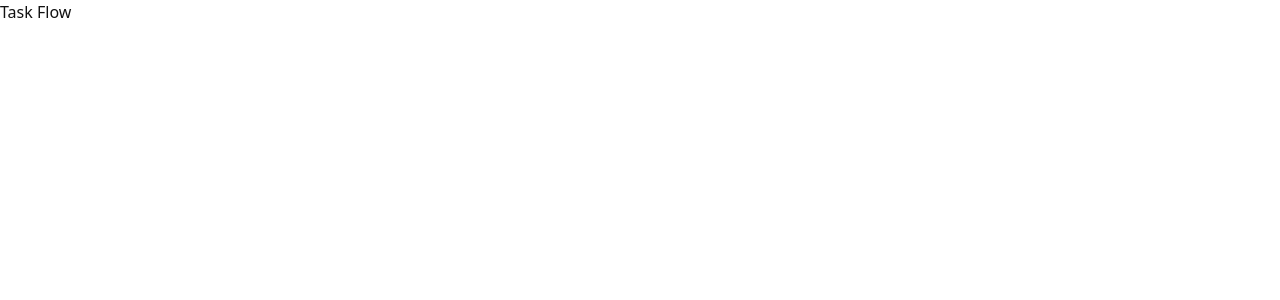
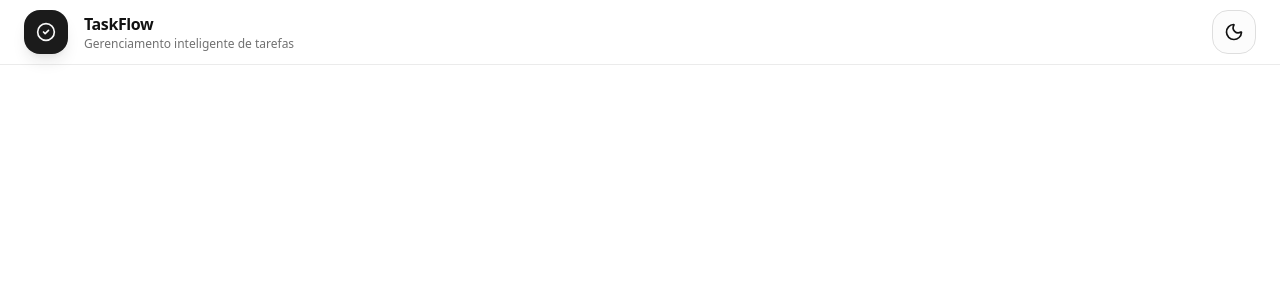
Before and after one commit to Matheus1415/taskflow, a React (Vite) app in the folder client/: page / in a window 1280 px wide. Shown: the top 300 px of the page. Built offline with nearby package versions, Linux system fonts and the light colour scheme.

Commit message:
feat: create layout default

```diff
--- /dev/null
+++ b/client/src/layout/index.tsx
@@ -0,0 +1,91 @@
+"use client";
+
+import { useEffect, useState } from "react";
+import { Moon, SunMedium, CheckCircle2 } from "lucide-react";
+
+export default function LayoutDefault({
+  children,
+}: {
+  children: React.ReactNode;
+}) {
+  const [theme, setTheme] = useState<"light" | "dark">("light");
+
+  useEffect(() => {
+    const savedTheme = localStorage.getItem("theme") as
+      | "light"
+      | "dark"
+      | null;
+
+    const systemPrefersDark = window.matchMedia(
+      "(prefers-color-scheme: dark)"
+    ).matches;
+
+    const currentTheme = savedTheme || (systemPrefersDark ? "dark" : "light");
+
+    setTheme(currentTheme);
+
+    document.documentElement.classList.toggle(
+      "dark",
+      currentTheme === "dark"
+    );
+  }, []);
+
+  const toggleTheme = () => {
+    const nextTheme = theme === "light" ? "dark" : "light";
+
+    setTheme(nextTheme);
+
+    localStorage.setItem("theme", nextTheme);
+
+    document.documentElement.classList.toggle(
+      "dark",
+      nextTheme === "dark"
+    );
+  };
+
+  return (
+    <div className="min-h-screen bg-background text-foreground transition-colors duration-300">
+      <div className="absolute inset-0 -z-10 overflow-hidden">
+        <div className="absolute left-0 top-0 h-[500px] w-[500px] rounded-full bg-primary/5 blur-3xl" />
+        <div className="absolute bottom-0 right-0 h-[400px] w-[400px] rounded-full bg-primary/5 blur-3xl" />
+      </div>
+
+      <header className="sticky top-0 z-50 border-b border-border/60 bg-background/80 backdrop-blur-xl">
+        <div className="mx-auto flex h-16 max-w-7xl items-center justify-between px-6">
+          <div className="flex items-center gap-4">
+            <div className="flex h-11 w-11 items-center justify-center rounded-2xl bg-primary text-primary-foreground shadow-lg shadow-primary/10">
+              <CheckCircle2 className="h-5 w-5" />
+            </div>
+
+            <div className="flex flex-col">
+              <h1 className="text-base font-semibold tracking-tight">
+                TaskFlow
+              </h1>
+
+              <span className="text-xs text-muted-foreground">
+                Gerenciamento inteligente de tarefas
+              </span>
+            </div>
+          </div>
+
+          <div className="flex items-center gap-3">
+            <button
+              onClick={toggleTheme}
+              className="flex h-11 w-11 items-center justify-center rounded-2xl border border-border bg-card/80 transition-all duration-200 hover:scale-[1.03] hover:bg-accent hover:text-accent-foreground cursor-pointer"
+            >
+              {theme === "light" ? (
+                <Moon className="h-5 w-5" />
+              ) : (
+                <SunMedium className="h-5 w-5" />
+              )}
+            </button>
+          </div>
+        </div>
+      </header>
+
+      <main className="mx-auto flex w-full max-w-7xl flex-1 flex-col px-6 py-8">
+        {children}
+      </main>
+    </div>
+  );
+}
--- a/client/src/routes/route.tsx
+++ b/client/src/routes/route.tsx
@@ -1,11 +1,13 @@
+import LayoutDefault from "@/layout";
 import { BrowserRouter, Routes, Route } from "react-router";
-
 
 export function Router() {
     return (
         <BrowserRouter>
             <Routes>
-        <Route path="/" element={<h1>Task Flow</h1>}/>
+                <Route path="/" element={<LayoutDefault />}>
+                    <Route index element={<h1>Home</h1>} />
+                </Route>
             </Routes>
         </BrowserRouter>
     );
```
Lines whose indentation alone changed are shown as unchanged.
